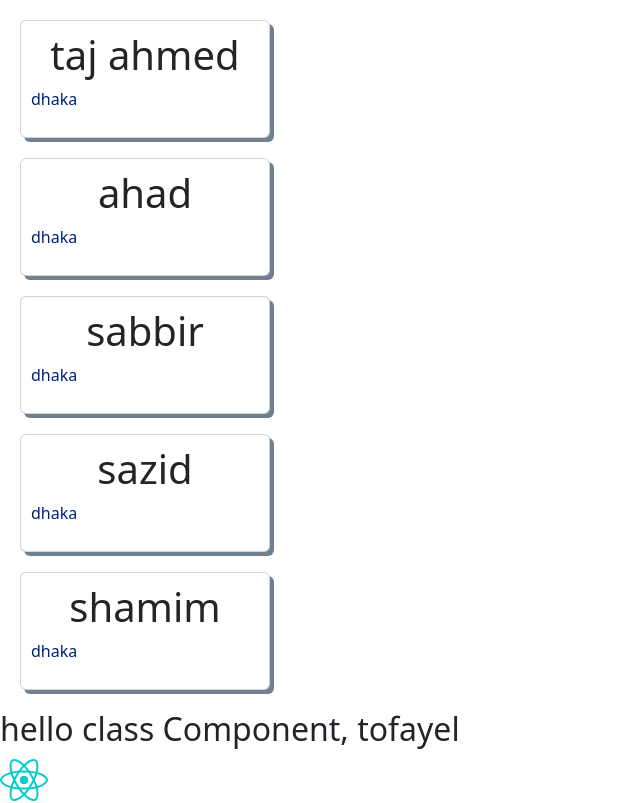
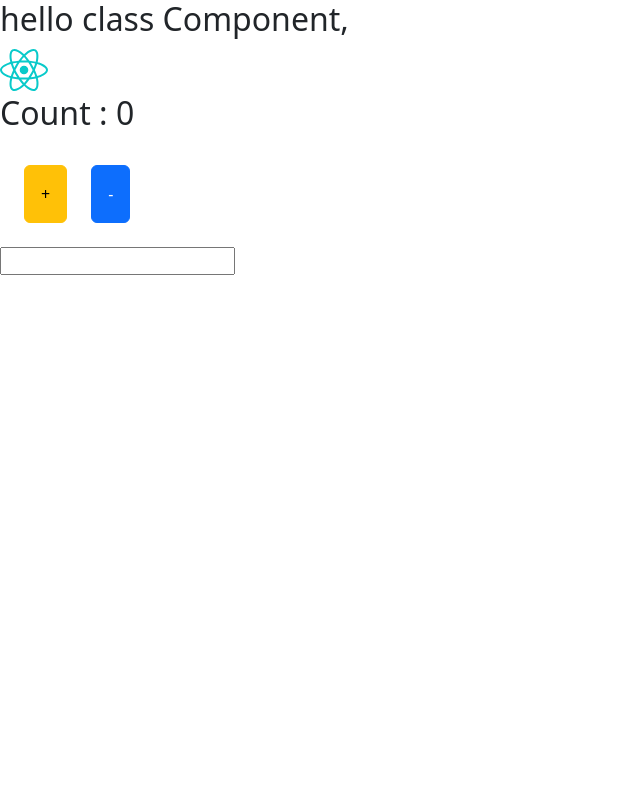
Before and after one commit to TofayelTaj/React-practice, a React (Create React App) app in the folder my-app/: page / in a window 1280 px wide. Shown: the top 803 px of the page, without its empty margins (0-640 px from the left). Built offline with nearby package versions, Linux system fonts and the light colour scheme.

Commit message:
conditional render and onChange event handler with state

```diff
--- a/my-app/src/App.js
+++ b/my-app/src/App.js
@@ -13,11 +13,18 @@ function App() {
 
   items = Data.map((item) => <Card name={item.name} address={item.address} /> )
 
+  let isLogedIn = true;
+  const viewPage = (isLogedIn ? <Card2 /> : <Card name="tofayel ahmed" address="Badda, Dhaka"/>)
+
 
   return (
     <div>
-    {items}
-    <Card2  name="tofayel" />
+    {/* {items}
+
+    <Card2  name="tofayel" /> */}
+
+    {viewPage}
+    {/* {items} */}
     </div>
   );
 }
--- a/my-app/src/Components/Card2.js
+++ b/my-app/src/Components/Card2.js
@@ -9,7 +9,8 @@ class Card2 extends Component {
         super(props)
 
         this.state = {
-            count : 0
+            count : 0,
+            text : ''
         }
 
     }
@@ -29,6 +30,12 @@ class Card2 extends Component {
         }
     }
 
+    handleOnChange = (e) => {
+        this.setState({
+            text : e.target.value
+        })
+    }
+
     render(){
         return <div>
             <h2>hello class Component, {this.props.name}</h2>
@@ -36,6 +43,9 @@ class Card2 extends Component {
             <h2>Count : {this.state.count}</h2>
             <Button className="p-3 m-4" onClick={this.increment} variant="warning"> + </Button>
             <Button className="p-3" onClick={this.decrement}> - </Button>
+            <br></br>
+            <input type="text" onChange={this.handleOnChange}/>
+            <p>{this.state.text}</p>
         </div>
     }
 
```
